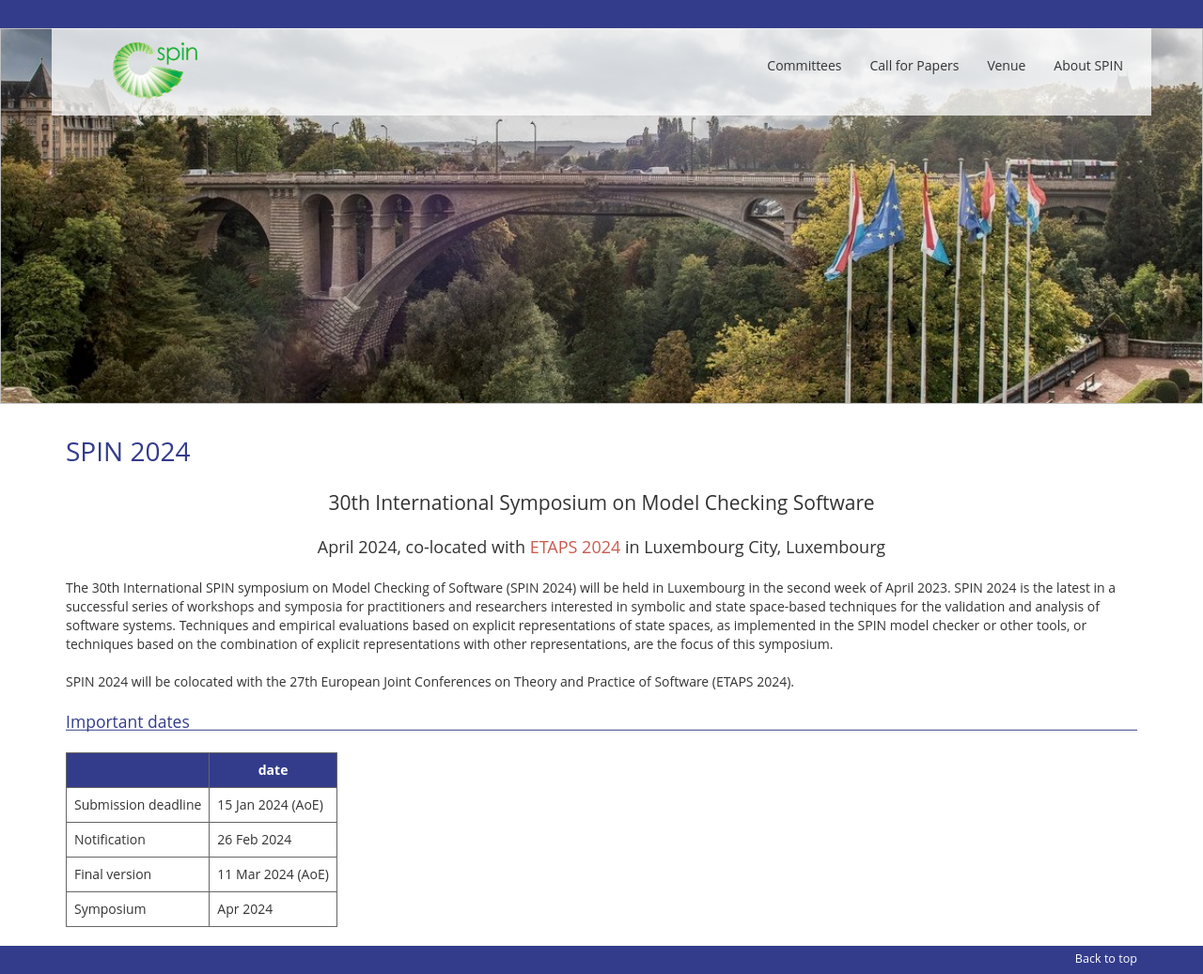
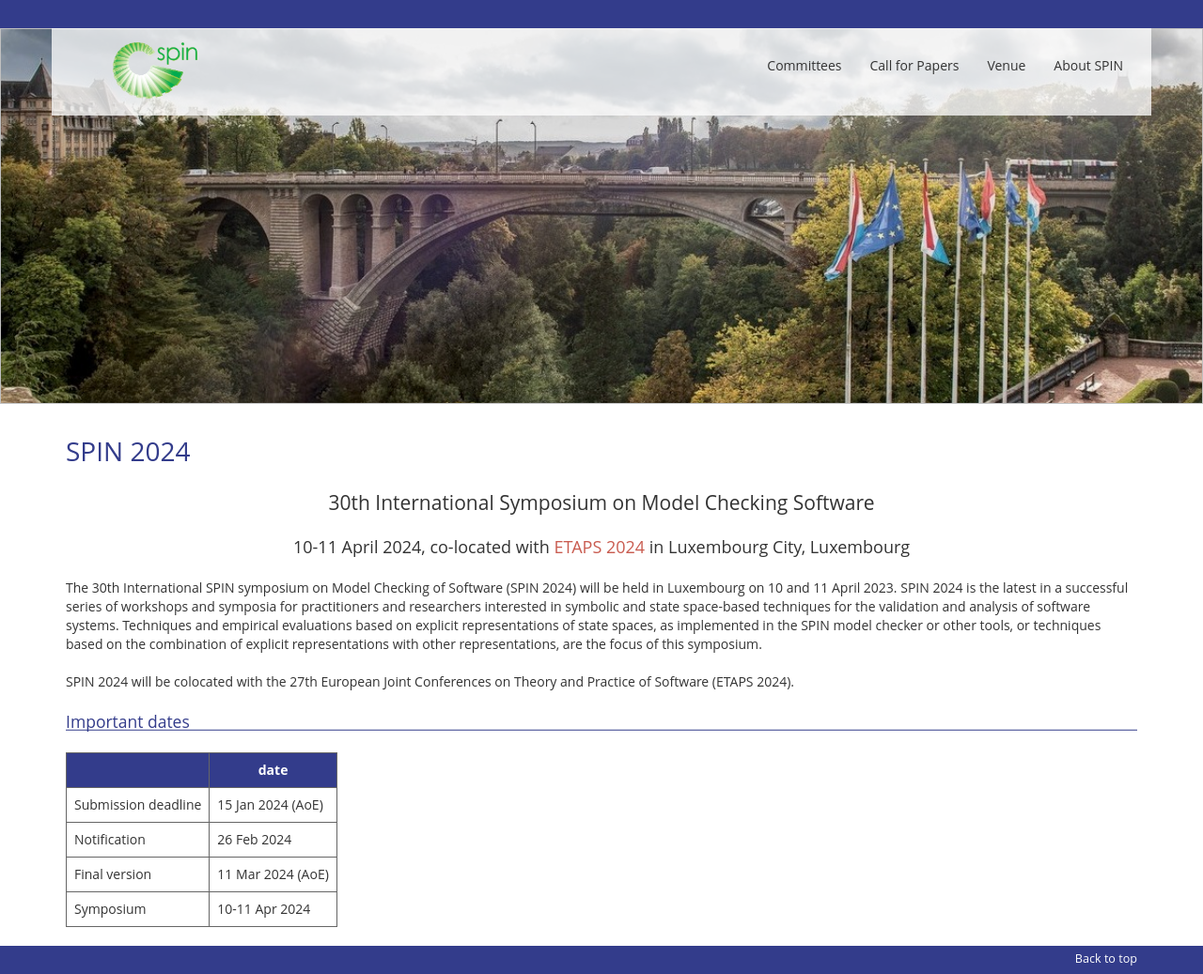
Before and after one commit to SPIN-web/SPIN2024, a Jekyll site: the page built from _pages/index.md, in a window 1280 px wide. Shown: the whole page at 94% size. Built offline with Jekyll 4.4.1, drawn with Linux system fonts in a browser that asks for light colours; nearby versions of some CDN libraries; our own code applies the rules of GitHub Pages for plain Markdown files.

```diff
--- a/_pages/index.md
+++ b/_pages/index.md
@@ -13,10 +13,10 @@ order: 0
 <p style="margin-bottom:5mm;"></p>
 
 <p style="text-align: center;font-size:18px">
-April 2024, co-located with <a href="https://etaps.org/2024/">ETAPS 2024</a> in Luxembourg City, Luxembourg
+10-11 April 2024, co-located with <a href="https://etaps.org/2024/">ETAPS 2024</a> in Luxembourg City, Luxembourg
 </p>
 
-The 30th International SPIN symposium on Model Checking of Software (SPIN 2024) will be held in Luxembourg in the second week of April 2023. SPIN 2024 is the latest in a successful series of workshops and symposia for practitioners and researchers interested in symbolic and state space-based techniques for the validation and analysis of software systems. Techniques and empirical evaluations based on explicit representations of state spaces, as implemented in the SPIN model checker or other tools, or techniques based on the combination of explicit representations with other representations, are the focus of this symposium.
+The 30th International SPIN symposium on Model Checking of Software (SPIN 2024) will be held in Luxembourg on 10 and 11 April 2023. SPIN 2024 is the latest in a successful series of workshops and symposia for practitioners and researchers interested in symbolic and state space-based techniques for the validation and analysis of software systems. Techniques and empirical evaluations based on explicit representations of state spaces, as implemented in the SPIN model checker or other tools, or techniques based on the combination of explicit representations with other representations, are the focus of this symposium.
 
 SPIN 2024 will be colocated with the 27th European Joint Conferences on Theory and Practice of Software (ETAPS 2024).
 
@@ -27,6 +27,6 @@ SPIN 2024 will be colocated with the 27th European Joint Conferences on Theory a
 | Submission deadline  | 15 Jan 2024 (AoE) |
 | Notification         | 26 Feb 2024       |
 | Final version        | 11 Mar 2024 (AoE) |
-| Symposium            | Apr 2024          |
+| Symposium            | 10-11 Apr 2024    |
 
 <!-- ## News -->
```
Also changed, not shown: _pages/call.md (+1 -1 lines).
